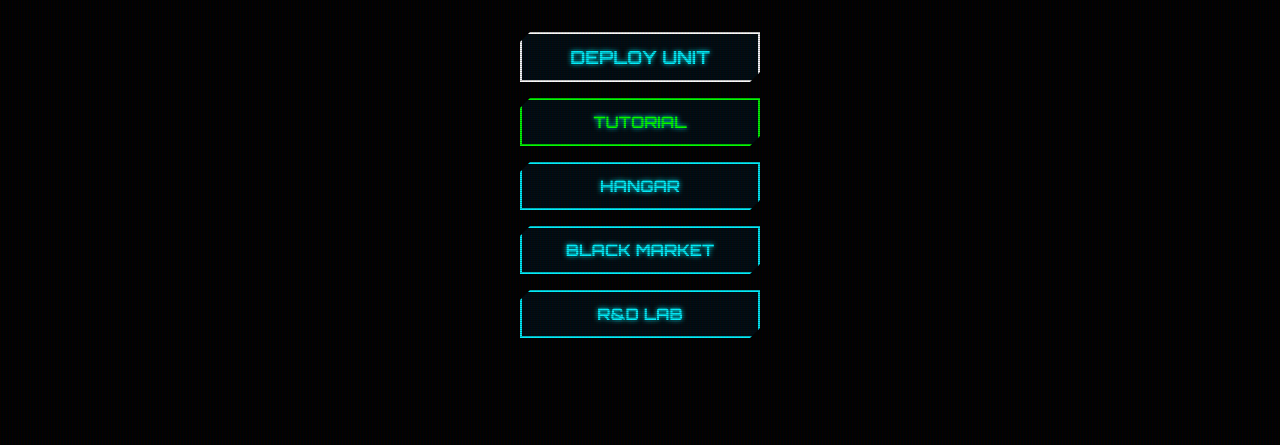
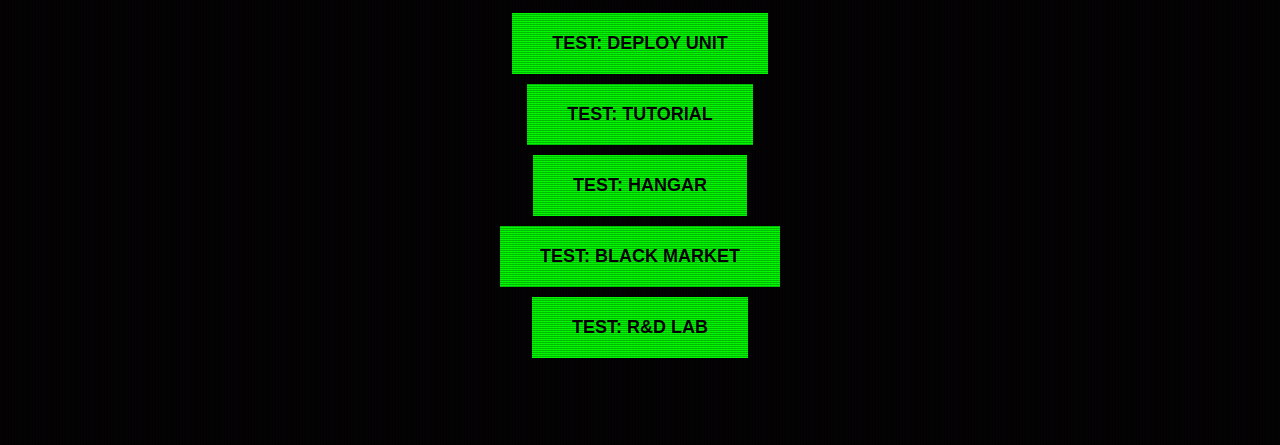
Before and after one commit to robertsonmiles-dotcom/Cyber-prism-meltdown, a website: page index.html in a window 1280 px wide. Shown: the part 355-800 px from the top of the page. Drawn offline with Linux system fonts and the light colour scheme.

Commit message:
V11.5b: Emergency buttons - bright green, simple, IMPOSSIBLE TO MISS
- Replaced fancy styled buttons with bright neon green buttons
- Removed all complex CSS styling on buttons
- Added test labels (TEST: prefix) to each button
- Each button shows alert before executing handler
- Buttons are now as simple as possible - just HTML button with onclick
- No CSS classes, no complex styling
- Should help identify if buttons are clickable or if handlers are failing

```diff
--- a/index.html
+++ b/index.html
@@ -546,12 +546,12 @@
     <div style="text-align:center; padding:40px; background:radial-gradient(circle, rgba(0,0,0,0.8) 0%, transparent 70%); margin-top: 80px;">
         <h1 class="glitch-text">CYBER PRISM</h1>
         <h3 style="color:var(--cyan); letter-spacing:4px; margin-top:-10px; margin-bottom:40px; opacity:0.8;">V11.5 // EMERGENCY DEBUG</h3>
-        <div style="display:flex; flex-direction:column; align-items:center;">
-            <button class="btn" style="width:240px; font-weight:bold; border-color:#fff; font-size:18px;" onclick="window.startGame()">DEPLOY UNIT</button>
-            <button class="btn" style="width:240px; border-color:#0f0; color:#0f0;" onclick="window.startTutorial()">TUTORIAL</button>
-            <button class="btn" style="width:240px;" onclick="window.openHangar()">HANGAR</button>
-            <button class="btn" style="width:240px;" onclick="window.openShop()">BLACK MARKET</button>
-            <button class="btn" style="width:240px;" onclick="window.openLab()">R&D LAB</button>
+        <div style="display:flex; flex-direction:column; align-items:center; gap:10px;">
+            <button style="padding:20px 40px; font-size:18px; background:#00ff00; color:#000; border:none; cursor:pointer; font-weight:bold;" onclick="alert('DEPLOY BUTTON TEST'); window.startGame();">TEST: DEPLOY UNIT</button>
+            <button style="padding:20px 40px; font-size:18px; background:#00ff00; color:#000; border:none; cursor:pointer; font-weight:bold;" onclick="alert('TUTORIAL BUTTON TEST'); window.startTutorial();">TEST: TUTORIAL</button>
+            <button style="padding:20px 40px; font-size:18px; background:#00ff00; color:#000; border:none; cursor:pointer; font-weight:bold;" onclick="alert('HANGAR BUTTON TEST'); window.openHangar();">TEST: HANGAR</button>
+            <button style="padding:20px 40px; font-size:18px; background:#00ff00; color:#000; border:none; cursor:pointer; font-weight:bold;" onclick="alert('SHOP BUTTON TEST'); window.openShop();">TEST: BLACK MARKET</button>
+            <button style="padding:20px 40px; font-size:18px; background:#00ff00; color:#000; border:none; cursor:pointer; font-weight:bold;" onclick="alert('LAB BUTTON TEST'); window.openLab();">TEST: R&D LAB</button>
         </div>
     </div>
 </div>
@@ -660,6 +660,7 @@ window.openAchievements = function() {
 };
 
 window.toggleFS = function() {
+    alert('FULLSCREEN CLICKED');
     console.log('🖥️ FULLSCREEN');
     toggleFullScreen();
 };
```
